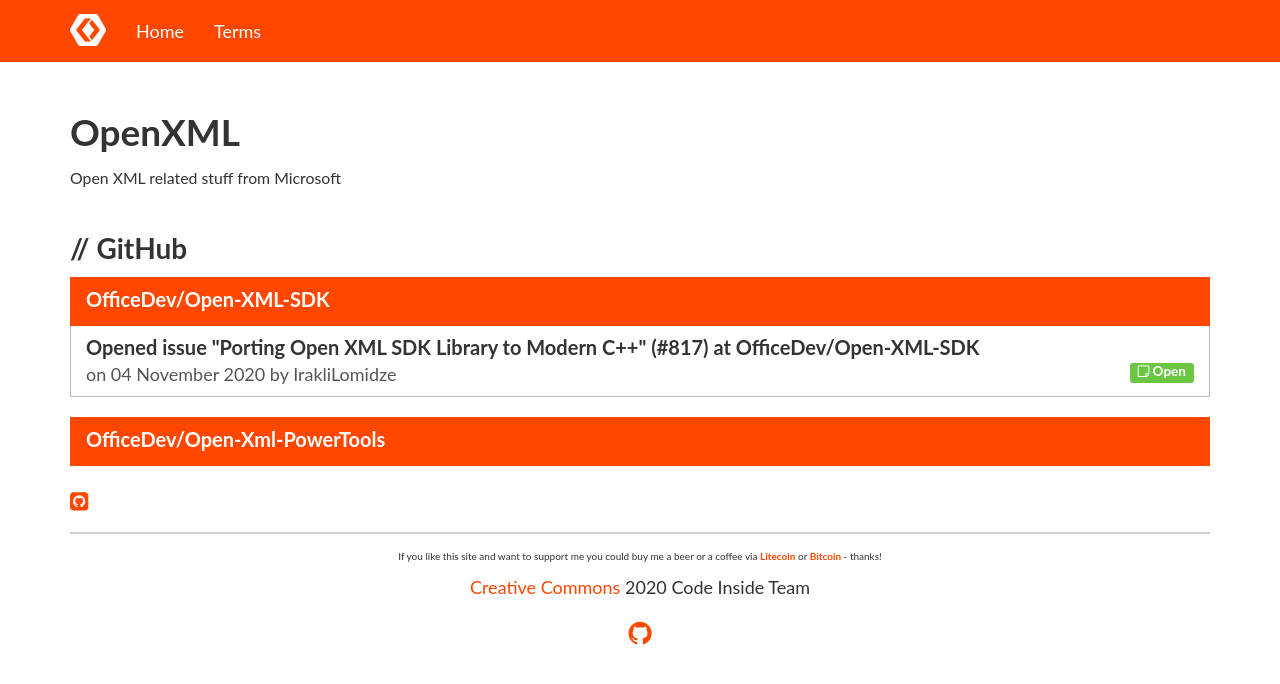
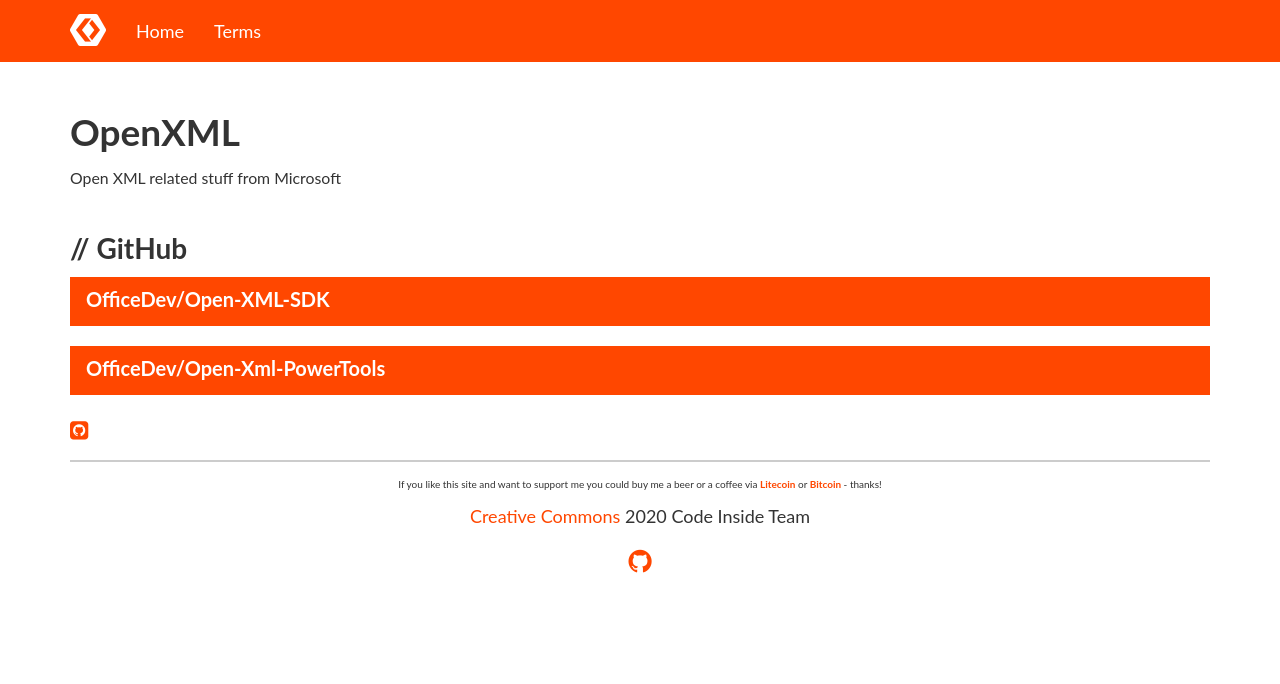
Before and after one commit to Code-Inside/KnowYourStack, a Jekyll site: the page built from _pages/openxml.html, in a window 1280 px wide. Shown: the top 684 px of the page. Built offline with Jekyll 4.4.1, drawn with Linux system fonts in a browser that asks for light colours; nearby versions of some CDN libraries; comment, search, counter and statistics services are not loaded.

Commit message:
Sloader update on _data/OpenXml.json

```diff
--- a/_data/OpenXml.json
+++ b/_data/OpenXml.json
@@ -1 +1 @@
-{"Data":{"Sdk":{"Events":[{"Id":"14075784894","Type":"IssuesEvent","CreatedAt":"2020-11-04T09:32:52","Actor":"IrakliLomidze","Repository":"OfficeDev/Open-XML-SDK","Organization":"OfficeDev","RawContent":null,"RelatedAction":"opened","RelatedUrl":"https://github.com/OfficeDev/Open-XML-SDK/issues/817","RelatedDescription":"Opened issue \"Porting Open XML SDK Library to Modern C++\" (#817) at OfficeDev/Open-XML-SDK","RelatedBody":"Is this a:\r\n- [x] Question on library usage\r\n\r\n**Description**\r\nIs it any plan to port Open XML SDK Library to Modern C++?\r\nNow C++ supports reflection and technically it is possible to port the library to the modern C++.\r\n\r\nThat will have significantly better performance and better portability.\r\n\r\n"}],"ResultType":"GitHubEvent"},"PowerTools":{"Events":[],"ResultType":"GitHubEvent"}},"RunOn":"2020-11-17T05:30:40.6532646Z","RunDurationInMilliseconds":787}
+{"Data":{"Sdk":{"Events":[],"ResultType":"GitHubEvent"},"PowerTools":{"Events":[],"ResultType":"GitHubEvent"}},"RunOn":"2020-11-18T05:30:45.7226373Z","RunDurationInMilliseconds":807}
```
